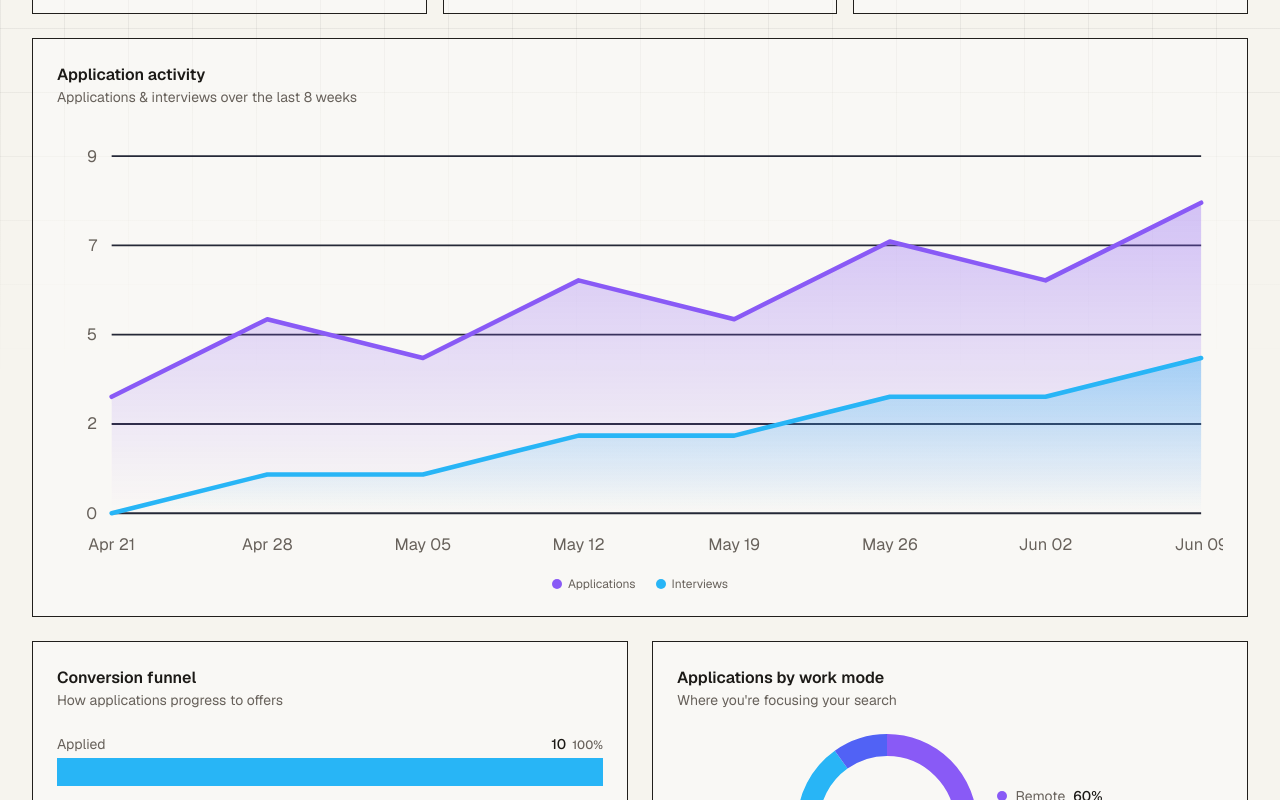
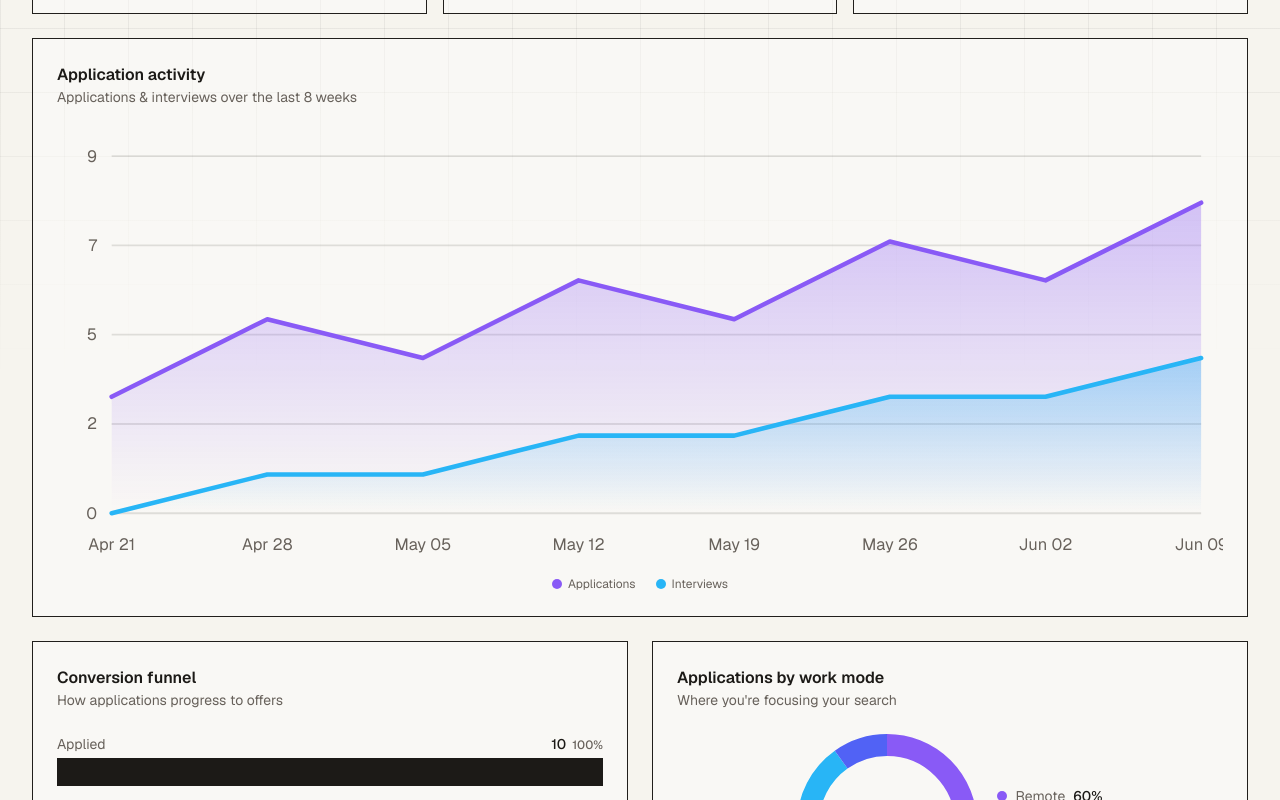
Before and after one commit to madhushigli1/jobflow-ai, a Next.js app in the folder jobflow-ai/: page /dashboard/analytics in a window 1280 px wide. Shown: the part 420-1220 px from the top of the page. Built offline with nearby package versions, Linux system fonts and the light colour scheme.

Commit message:
style(analytics): recolor SVG charts to ink + red

```diff
--- a/jobflow-ai/src/features/analytics/components/charts.tsx
+++ b/jobflow-ai/src/features/analytics/components/charts.tsx
@@ -66,7 +66,7 @@ export function AreaChart({
           const gy = y(v);
           return (
             <g key={i}>
-              <line x1={pad.left} y1={gy} x2={W - pad.right} y2={gy} stroke="hsl(230 20% 18%)" strokeWidth="1" />
+              <line x1={pad.left} y1={gy} x2={W - pad.right} y2={gy} stroke="hsl(var(--foreground) / 0.12)" strokeWidth="1" />
               <text x={pad.left - 8} y={gy + 3} textAnchor="end" className="fill-muted-foreground text-[9px]">
                 {Math.round(v)}
               </text>
@@ -114,9 +114,9 @@ export function AreaChart({
         ))}
         {hover !== null && (
           <g>
-            <line x1={x(hover)} y1={pad.top} x2={x(hover)} y2={pad.top + innerH} stroke="hsl(258 90% 66% / 0.4)" strokeDasharray="3 3" />
+            <line x1={x(hover)} y1={pad.top} x2={x(hover)} y2={pad.top + innerH} stroke="hsl(var(--accent))" strokeDasharray="3 3" />
             {series.map((s, i) => (
-              <circle key={i} cx={x(hover)} cy={y(s.values[hover])} r="4" fill={s.color} stroke="hsl(230 35% 5%)" strokeWidth="2" />
+              <circle key={i} cx={x(hover)} cy={y(s.values[hover])} r="4" fill={s.color} stroke="hsl(var(--background))" strokeWidth="2" />
             ))}
           </g>
         )}
@@ -124,7 +124,7 @@ export function AreaChart({
 
       {hover !== null && (
         <div
-          className="pointer-events-none absolute top-2 z-10 rounded-lg border border-border bg-background-elevated/95 px-3 py-2 text-xs shadow-xl backdrop-blur"
+          className="pointer-events-none absolute top-2 z-10 border-2 border-foreground bg-card px-3 py-2 text-xs shadow-brutal-sm"
           style={{ left: `${(x(hover) / W) * 100}%`, transform: "translateX(-50%)" }}
         >
           <p className="font-medium">{labels[hover]}</p>
@@ -210,7 +210,7 @@ export function DonutChart({
 /** Horizontal funnel with animated bars and conversion percentages. */
 export function FunnelChart({ data }: { data: { stage: string; value: number }[] }) {
   const max = Math.max(...data.map((d) => d.value), 1);
-  const colors = ["hsl(199 92% 56%)", "hsl(234 89% 64%)", "hsl(258 90% 66%)", "hsl(152 60% 48%)"];
+  const colors = ["hsl(var(--foreground))", "hsl(var(--foreground) / 0.6)", "hsl(var(--foreground) / 0.4)", "hsl(var(--accent))"];
   return (
     <div className="space-y-3">
       {data.map((d, i) => {
@@ -225,9 +225,9 @@ export function FunnelChart({ data }: { data: { stage: string; value: number }[]
                 <span className="ml-1.5 text-xs text-muted-foreground">{conv}%</span>
               </span>
             </div>
-            <div className="h-7 overflow-hidden rounded-lg bg-muted">
+            <div className="h-7 overflow-hidden border border-foreground bg-muted">
               <motion.div
-                className="h-full rounded-lg"
+                className="h-full"
                 style={{ background: colors[i % colors.length] }}
                 initial={{ width: 0 }}
                 whileInView={{ width: `${pct}%` }}
@@ -250,7 +250,7 @@ export function MiniBars({ values, className }: { values: number[]; className?:
       {values.map((v, i) => (
         <motion.span
           key={i}
-          className="flex-1 rounded-sm bg-gradient-to-t from-primary/40 to-primary"
+          className="flex-1 bg-foreground"
           initial={{ height: 0 }}
           whileInView={{ height: `${(v / max) * 100}%` }}
           viewport={{ once: true }}
```
